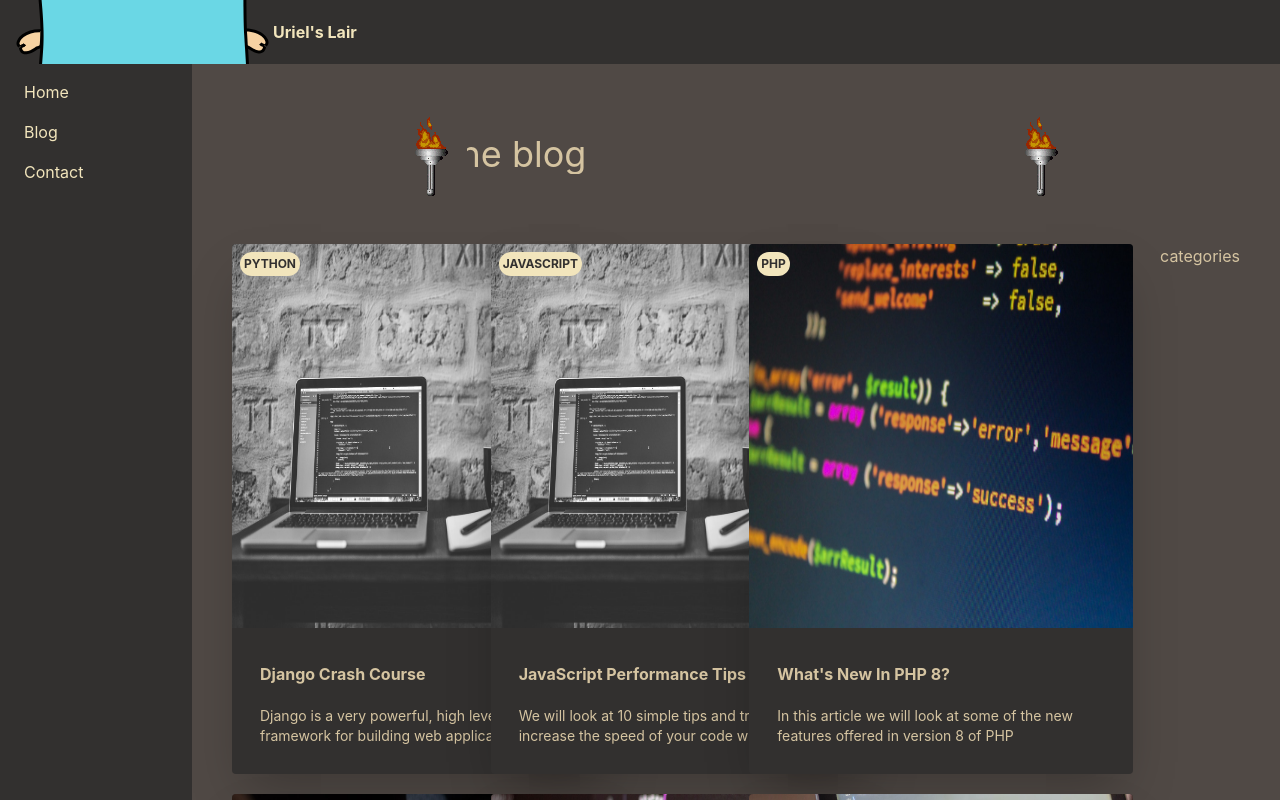
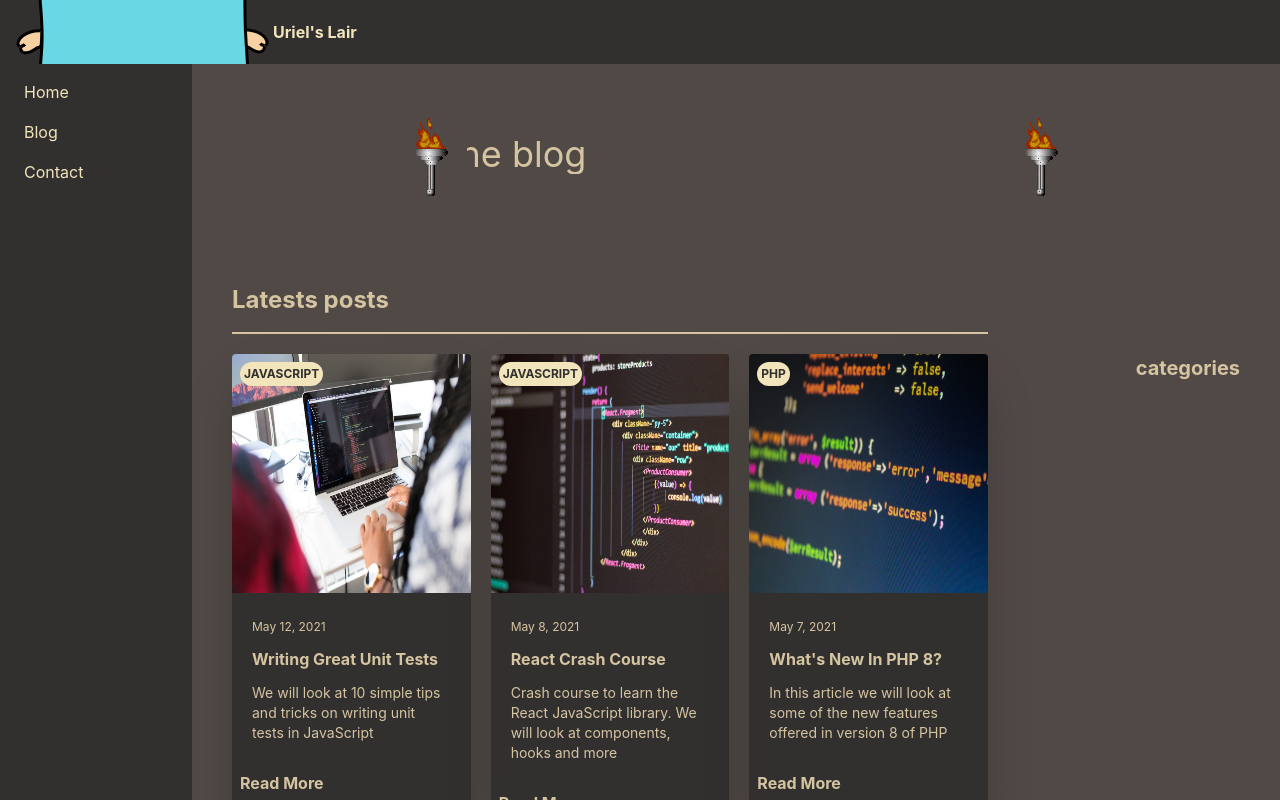
Before and after one commit to urielbravo/dev-lair, a Next.js app: page /blog in a window 1280 px wide. Built offline with nearby package versions, Linux system fonts and the light colour scheme.

Commit message:
added tests posts

```diff
--- a/components/postCard.js
+++ b/components/postCard.js
@@ -1,15 +1,31 @@
 import Image from "next/future/image"
+import Link from "next/link"
 
 export default function PostCard ({ post }) {
   return (
-    <div className="bg-dark0_soft rounded overflow-hidden shadow-2xl w-96 h-auto relative">
-      <Image className="w-96 h-auto" src={post.frontmatter.cover_image} width={600} height={600} alt={post.frontmatter.title} />
-      <div className="p-7">
-        <span className="font-bold">{post.frontmatter.title}</span>
-        <span className="block text-sm mt-5">{post.frontmatter.excerpt}</span>
+    <div className="bg-dark0_soft rounded overflow-hidden shadow-2xl h-auto relative">
+      {/* card image */}
+      <Image src={post.frontmatter.cover_image} width={600} height={600} alt={post.frontmatter.title} />
+      {/* text container */}
+      <div className="p-5">
+        <div className="text-xs mb-3">
+          <span>{post.frontmatter.date}</span>
+        </div>
+        <Link className="font-bold" href={`/blog/${post.slug}`}>
+          <a className="font-bold">{post.frontmatter.title}</a>
+        </Link>
+        <span className="block text-sm mt-3">{post.frontmatter.excerpt}</span>
+        <span></span>
       </div>
+      {/* categorie badge */}
       <div className="bg-light0_soft text-dark0_soft text-xs uppercase font-bold rounded-full p-1 absolute top-0 ml-2 mt-2">
-        <span>{post.frontmatter.category}</span>
+        <Link href={`/blog/category/${post.frontmatter.category.toLowerCase()}`}>{post.frontmatter.category}</Link>
+      </div>
+      {/* read more */}
+      <div className="flex p-2 items-center font-bold">
+        <Link href={`/blog/${post.slug}`}>
+          Read More
+        </Link>
       </div>
     </div>
   )
--- a/pages/blog/index.js
+++ b/pages/blog/index.js
@@ -2,12 +2,13 @@ import fs from 'fs'
 import path from 'path'
 import matter from 'gray-matter';
 
-import Image from 'next/future/image';
+import { sortByDate } from '../../utils';
 
 // components
 import Layout from "../../components/layout"
 import BlogTitle from "../../components/blogTitle"
 import PostCard from '../../components/postCard'
+import Title from '../../components/title';
 
 export default function Blog ({ posts }) {
   return (
@@ -15,16 +16,19 @@ export default function Blog ({ posts }) {
       <div className="flex flex-col items-center mb-10">
         <BlogTitle />
       </div>
-      <div className='flex'>
+        <div className='w-3/4'>
+          <Title sectionTitle="Latests posts" />
+        </div>
+      <div className='flex flex-col md:flex-row'>
         {/* posts */}
-        <section className='w-3/4 grid grid-cols-3 gap-5'>
+        <section className='w-3/4 grid lg:grid-cols-3 gap-5 sm:grid-cols-1 md:grid-cols-2'>
           {posts.map((post, index) => {
             return <PostCard key={index} post={post} />
           })}
         </section>
         {/* categories */}
         <section className='w-1/4 text-right'>
-          categories
+          <span className='font-bold text-xl'>categories</span>
         </section>
       </div>
     </Layout>
@@ -49,7 +53,7 @@ export async function getStaticProps () {
 
   return {
     props: {
-      posts
+      posts: posts.sort(sortByDate),
     }
   }
 }
--- /dev/null
+++ b/utils/index.js
@@ -0,0 +1,3 @@
+export const sortByDate = (a, b) => {
+  return new Date(b.frontmatter.date) - new Date(a.frontmatter.date)
+}
```
